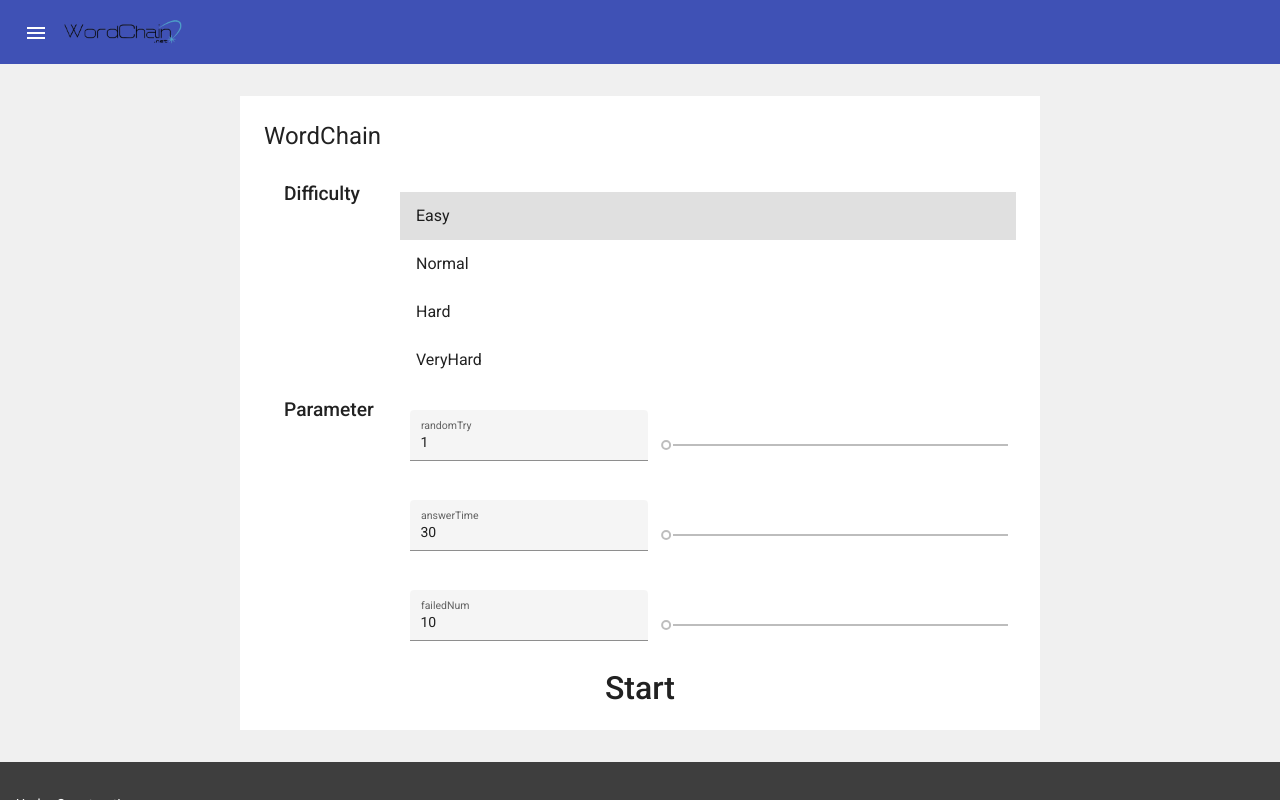
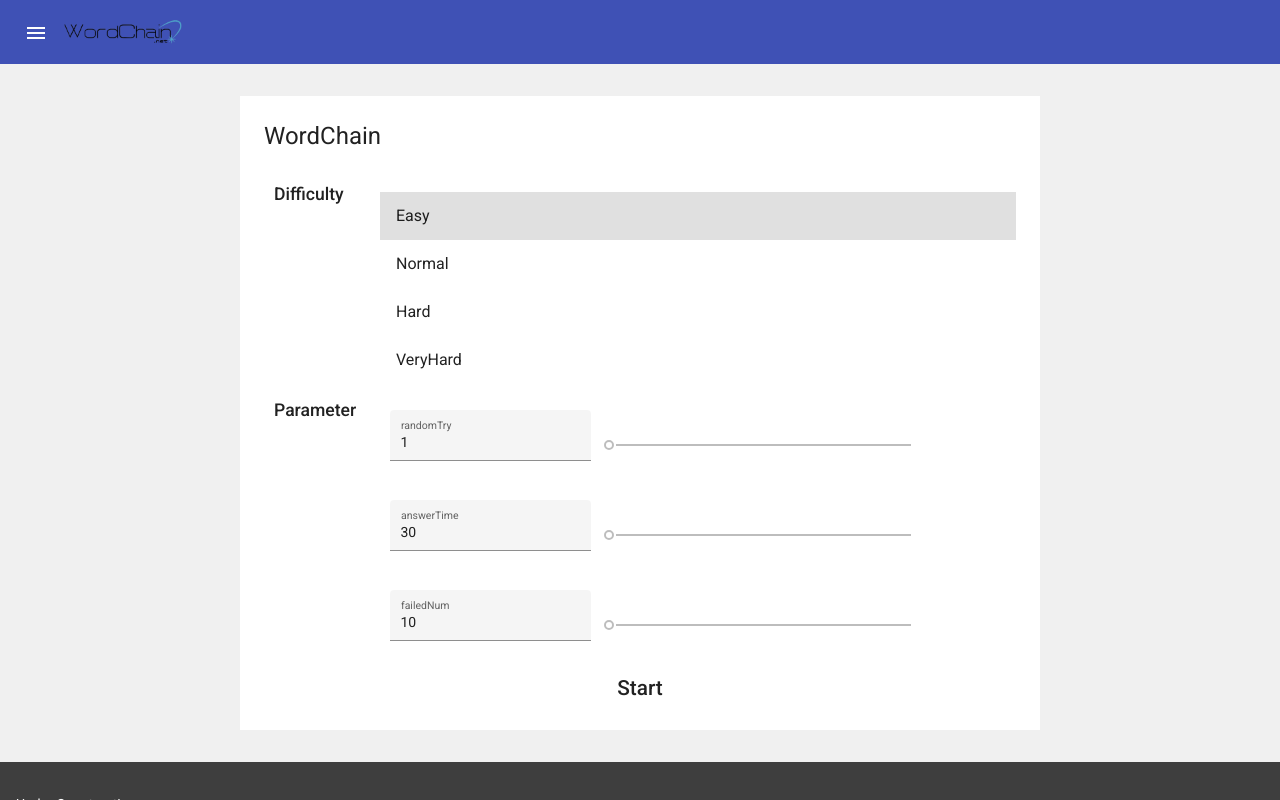
Before and after one commit to Freedom645/WordChainClient, an Angular app: page /chain-game/start in a window 1280 px wide. Built offline with nearby package versions, Linux system fonts and the light colour scheme.

Commit message:
[fix] fix layout of game start

```diff
--- a/src/app/chain-game/component/start/start.component.scss
+++ b/src/app/chain-game/component/start/start.component.scss
@@ -6,11 +6,11 @@
   flex-direction: row;
 
   .section-title{
-    width: 60px;
-    min-width: 60px;
+    width: 50px;
+    min-width: 50px;
     margin-right: 56px;
-    margin-left: 20px;
-    font-size: 1.2rem;
+    margin-left: 10px;
+    font-size: 1.1rem;
     font-weight: 500;
   }
 
@@ -21,14 +21,21 @@
 
     .input{
       display: flex;
+      flex-wrap: wrap;
       align-items: center;
-      .input-value{
+      .input-value {
         padding: 10px;
-        flex-basis: 40%;
+        max-width: 95%;
+        // flex-basis: 35%;
+        // background-color: blue;
       }
-      .input-slider{
+      .input-slider {
         padding: 10px;
-        flex-basis: 60%;
+        min-width: 200px;
+        width: 50%;
+        max-width: 95%;
+        // flex-basis: 55%;
+        // background-color: red;
       }
     }
   }
@@ -39,6 +46,6 @@
   justify-content:center;
   .start-button{
     width: 100%;
-    font-size: 2rem;
+    font-size: 1.3rem;
   }
 }
```
